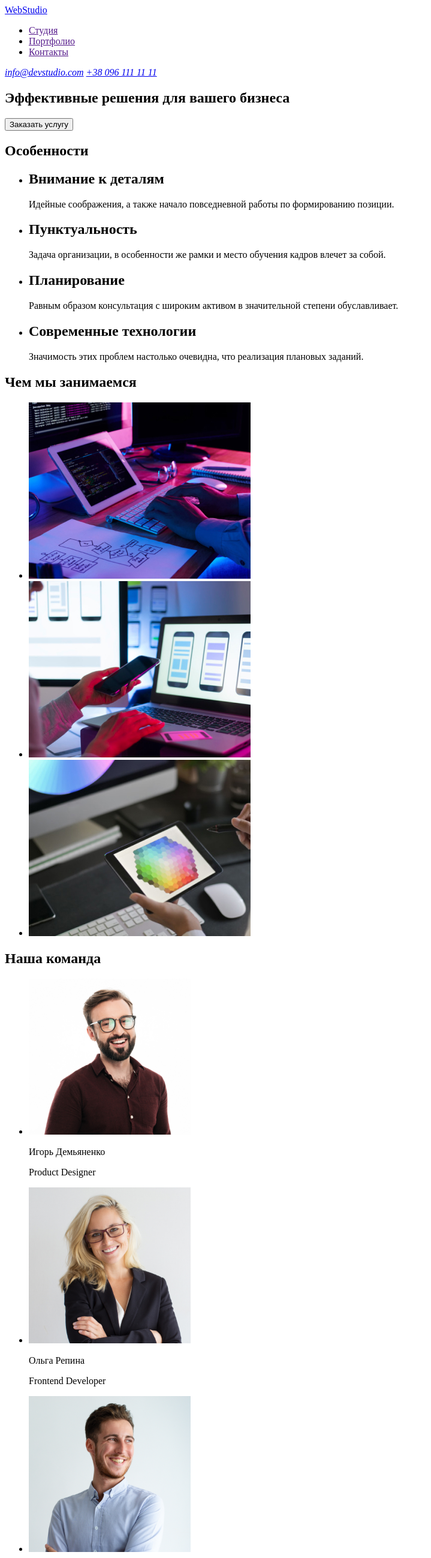
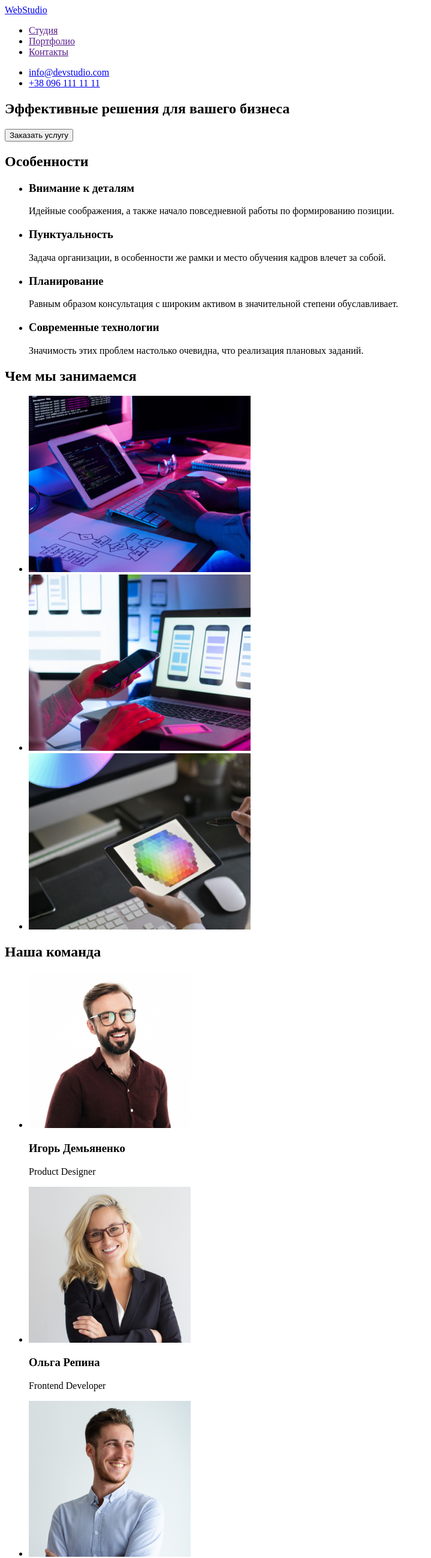
Before and after one commit to Zhanna-2020/goit-markup-hw-01, a plain HTML site: page index.html in a window 1280 px wide. Shown: the top 2598 px of the page at 60% size, without its empty margins (0-719 px from the left). Drawn offline with Linux system fonts and the light colour scheme.

Commit message:
Fixes-1
1.Тeг <adress> изменен на тег <ul> в шапке и подвале страницы.
2. <h2> заменен на <h3> в стр.38,42,46,50
3.<h1> заменен на <h2> в стр.57
4. Тег <p> заменен на тег <h3> в стр. 71,75,79,83

```diff
--- a/index.html
+++ b/index.html
@@ -16,10 +16,10 @@
                     <li> <a href="">Контакты</a></li>
                 </ul>
         </nav>
-        <address>
-            <a href="mailto:info@devstudio.com">info@devstudio.com</a>
-            <a href="tel:+380961111111">+38 096 111 11 11</a>
-        </address>
+        <ul>
+            <li><a href="mailto:info@devstudio.com">info@devstudio.com</a></li>
+            <li><a href="tel:+380961111111">+38 096 111 11 11</a></li>
+        </ul>
 </header>
 
     <!-- Основная часть -->
@@ -35,26 +35,26 @@
             <h2>Особенности</h2>
                 <ul>
                     <li>
-                        <h2>Внимание к деталям</h2>
+                        <h3>Внимание к деталям</h3>
                         <p>Идейные соображения, а также начало повседневной работы по формированию позиции.</p>
                     </li>
                     <li>
-                        <h2>Пунктуальность</h2>
+                        <h3>Пунктуальность</h3>
                         <p>Задача организации, в особенности же рамки и место обучения кадров влечет за собой.</p>
                     </li>
                     <li>
-                        <h2>Планирование</h2>
+                        <h3>Планирование</h3>
                         <p>Равным образом консультация с широким активом в значительной степени обуславливает.</p>
                     </li>
                     <li>
-                        <h2>Современные технологии</h2>
+                        <h3>Современные технологии</h3>
                         <p>Значимость этих проблем настолько очевидна, что реализация плановых заданий.</p>
                     </li>
                 </ul>
         </section>
         <div>
             <section>
-                    <h1>Чем мы занимаемся</h1>
+                    <h2>Чем мы занимаемся</h2>
                     <ul>
                         <li> <img src="./images/box1.jpg" alt="1" width="370"></li>
                         <li> <img src="./images/box2.jpg" alt="2" width="370"></li>
@@ -68,19 +68,19 @@
                 <ul>
                     <li><img src="./images/team-card-1.jpg" alt="Product Designer" width="270" height="260">
 
-                                <p>Игорь Демьяненко</p>
+                                <h3>Игорь Демьяненко</h3>
                                 <p>Product Designer</p>
                     </li>
                     <li><img src="./images/team-card-2.jpg" alt="Frontend Developer" width="270" height="260">
-                                <p>Ольга Репина</p>
+                                <h3>Ольга Репина</h3>
                                 <p>Frontend Developer</p>
                     </li>
                     <li><img src="./images/team-card-3.jpg" alt="Marketing" width="270" height="260">
-                                <p>Николай Тарасов</p>
+                                <h3>Николай Тарасов</h3>
                                 <p>Marketing</p>
                     </li>
                     <li><img src="./images/team-card-4.jpg" alt="UI Designer" width="270" height="260">
-                               <p>Михаил Ермаков</p>
+                               <h3>Михаил Ермаков</h3>
                                <p>UI Designer</p>
                     </li>
                  </ul>
@@ -89,13 +89,12 @@
 </Main>
 <!-- Подвал страницы -->
 <footer>
-       <div>
            <a href="/"><span>Web</span><span>Studio</span></a>
            <address>г. Киев, пр-т Леси Украинки, 26</address>
-           <address> <a href="mailto:info@example.com">info@example.com</a>
-                     <a href="tel:+380991111111">+38 099 111 11 11</a>
-           </address>
-       </div>
+           <ul>
+               <li><a href="mailto:info@example.com">info@example.com</a></li>
+               <li><a href="tel:+380991111111">+38 099 111 11 11</a></li>
+           </ul>
 </footer>
 </body>
 </html>
```
